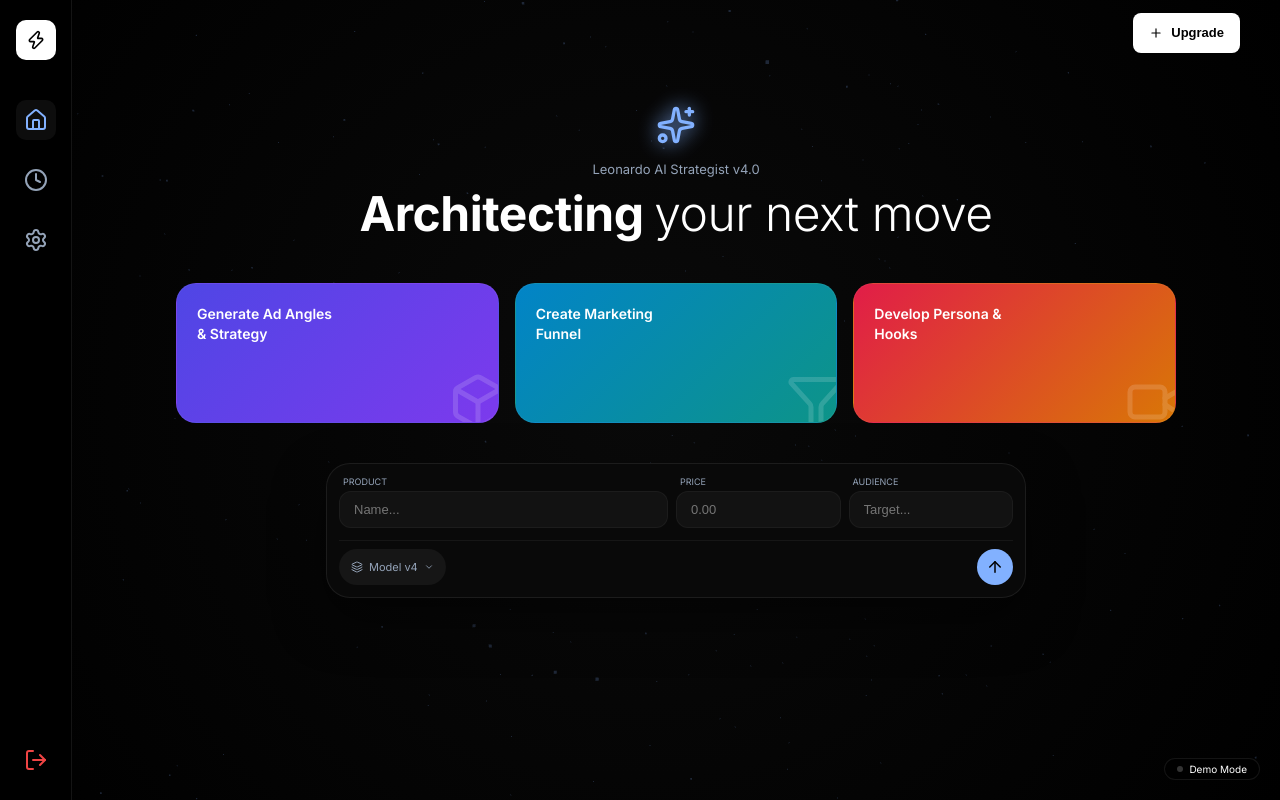
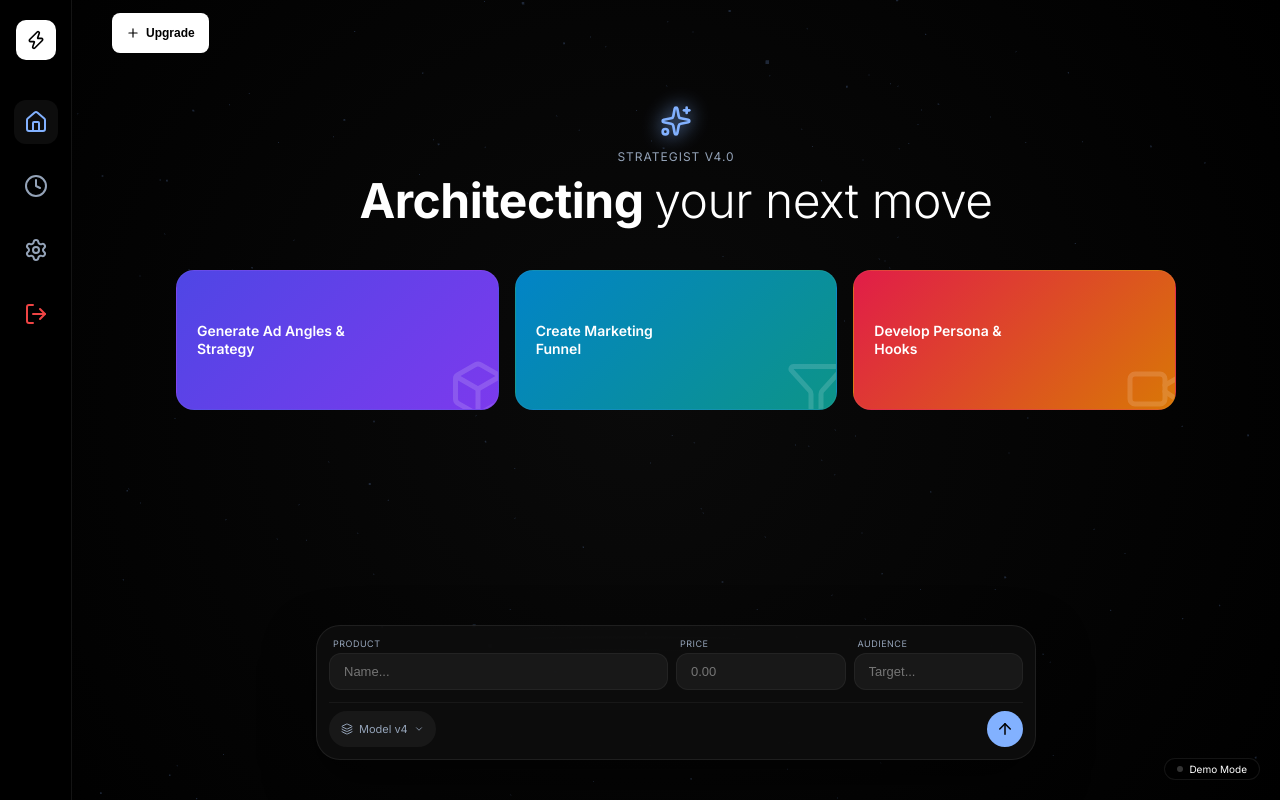
Before and after one commit to abdulwaarisinfo-dot/StrategistAI-Platform, a FastAPI app: page /page in a window 1280 px wide. Run offline with FastAPI, Linux system fonts and the light colour scheme.

Commit message:
Update page.html

```diff
--- a/templates/page.html
+++ b/templates/page.html
@@ -23,7 +23,12 @@
             --sidebar-width: 72px;
         }
 
-        * { box-sizing: border-box; margin: 0; padding: 0; }
+        * {
+            box-sizing: border-box;
+            margin: 0;
+            padding: 0;
+            -webkit-tap-highlight-color: transparent;
+        }
 
         body {
             background-color: var(--bg-dark);
@@ -50,13 +55,14 @@
         .sidebar {
             width: 100%;
             height: 64px;
-            background: var(--sidebar-bg);
-            border-bottom: 1px solid var(--border-color);
+            background: rgba(0,0,0,0.9);
+            backdrop-filter: blur(10px);
+            border-top: 1px solid var(--border-color);
             display: flex;
             flex-direction: row;
             align-items: center;
-            justify-content: space-between;
-            padding: 0 20px;
+            justify-content: space-around;
+            padding: 0 10px;
             z-index: 100;
         }
 
@@ -65,9 +71,10 @@
                 width: var(--sidebar-width);
                 height: 100vh;
                 flex-direction: column;
-                border-bottom: none;
+                border-top: none;
                 border-right: 1px solid var(--border-color);
                 padding: 20px 0;
+                justify-content: flex-start;
             }
         }
 
@@ -109,15 +116,15 @@
             background: none;
             border: none;
             cursor: pointer;
-            padding: 8px;
-            border-radius: 10px;
+            padding: 10px;
+            border-radius: 12px;
             transition: all 0.2s;
             display: flex;
             align-items: center;
             justify-content: center;
         }
 
-        .nav-item i { width: 20px; height: 20px; }
+        .nav-item i { width: 22px; height: 22px; }
 
         .nav-item:hover, .nav-item.active {
             color: #fff;
@@ -138,28 +145,33 @@
 
         /* Top Bar */
         .top-bar {
-            height: 64px;
+            height: 60px;
             display: flex;
-            justify-content: flex-end;
+            justify-content: space-between;
             align-items: center;
             padding: 0 20px;
+            background: rgba(0,0,0,0.3);
+            backdrop-filter: blur(5px);
         }
 
         @media (min-width: 768px) {
-            .top-bar { height: 72px; padding: 0 40px; }
+            .top-bar { height: 72px; padding: 0 40px; background: transparent; backdrop-filter: none; }
         }
+
+        .mobile-logo { display: flex; align-items: center; gap: 10px; }
+        @media (min-width: 768px) { .mobile-logo { display: none; } }
 
         .wallet-btn {
             background: #fff;
             color: #000;
             border: none;
-            padding: 8px 16px;
+            padding: 8px 14px;
             border-radius: 8px;
             font-weight: 600;
-            font-size: 13px;
+            font-size: 12px;
             display: flex;
             align-items: center;
-            gap: 8px;
+            gap: 6px;
             cursor: pointer;
         }
 
@@ -184,7 +198,6 @@
             flex-direction: column;
             align-items: center;
             justify-content: flex-start;
-            padding-bottom: 120px;
             max-width: 1000px;
             margin: 0 auto;
             width: 100%;
@@ -192,21 +205,23 @@
 
         .sparkle-icon {
             color: var(--accent-primary);
-            margin-bottom: 16px;
+            margin-bottom: 12px;
             filter: drop-shadow(0 0 10px var(--accent-primary));
         }
 
         .welcome-text {
             color: var(--text-dim);
-            font-size: 13px;
+            font-size: 12px;
             margin-bottom: 8px;
             text-align: center;
+            letter-spacing: 1px;
+            text-transform: uppercase;
         }
 
         .hero-title {
-            font-size: 28px;
+            font-size: 26px;
             font-weight: 700;
-            margin-bottom: 32px;
+            margin-bottom: 24px;
             letter-spacing: -0.5px;
             text-align: center;
             line-height: 1.2;
@@ -222,22 +237,22 @@
         .cards-grid {
             display: grid;
             grid-template-columns: 1fr;
-            gap: 16px;
+            gap: 12px;
             width: 100%;
-            margin-bottom: 40px;
+            margin-bottom: 30px;
         }
 
         @media (min-width: 640px) {
-            .cards-grid { grid-template-columns: repeat(3, 1fr); }
+            .cards-grid { grid-template-columns: repeat(3, 1fr); gap: 16px; }
         }
 
         .suggestion-card {
-            height: 120px;
-            border-radius: 20px;
+            min-height: 100px;
+            border-radius: 18px;
             padding: 20px;
             display: flex;
             flex-direction: column;
-            justify-content: flex-start;
+            justify-content: center;
             cursor: pointer;
             transition: transform 0.2s, box-shadow 0.2s;
             position: relative;
@@ -262,41 +277,39 @@
             font-size: 14px;
             font-weight: 600;
             color: #fff;
-            line-height: 1.4;
-            max-width: 140px;
+            line-height: 1.3;
+            max-width: 160px;
             z-index: 2;
         }
 
-        /* Input Dock - Sticky on Mobile */
+        /* Input Dock */
         .input-dock-container {
             width: 100%;
-            max-width: 700px;
+            max-width: 800px;
             position: fixed;
-            bottom: 20px;
+            bottom: 80px; /* Above mobile navbar */
             left: 50%;
             transform: translateX(-50%);
-            padding: 0 20px;
+            padding: 0 15px;
             z-index: 110;
         }
 
         @media (min-width: 768px) {
             .input-dock-container {
-                position: relative;
-                bottom: auto;
-                left: auto;
-                transform: none;
-                padding: 0;
+                position: absolute;
+                bottom: 40px;
+                padding: 0 40px;
             }
         }
 
         .input-dock {
             width: 100%;
-            background: rgba(10, 10, 10, 0.95);
+            background: rgba(15, 15, 15, 0.85);
             border: 1px solid var(--border-color);
             border-radius: 24px;
             padding: 12px;
-            backdrop-filter: blur(20px);
-            box-shadow: 0 20px 50px rgba(0,0,0,0.5);
+            backdrop-filter: blur(25px);
+            box-shadow: 0 20px 50px rgba(0,0,0,0.6);
         }
 
         .form-grid {
@@ -321,11 +334,12 @@
             text-transform: uppercase;
             color: var(--text-dim);
             padding-left: 4px;
+            letter-spacing: 0.5px;
         }
 
         .dock-input {
-            background: rgba(255, 255, 255, 0.04);
-            border: 1px solid rgba(255, 255, 255, 0.04);
+            background: rgba(255, 255, 255, 0.05);
+            border: 1px solid rgba(255, 255, 255, 0.05);
             border-radius: 12px;
             padding: 10px 14px;
             color: #fff;
@@ -455,8 +470,11 @@
         }
         @keyframes spin { to { transform: rotate(360deg); } }
 
-        /* Custom Scrollbar */
-        ::-webkit-scrollbar { width: 6px; }
+        /* Utility */
+        .hidden-mobile { display: none; }
+        @media (min-width: 768px) { .hidden-mobile { display: flex; } }
+
+        ::-webkit-scrollbar { width: 4px; }
         ::-webkit-scrollbar-track { background: transparent; }
         ::-webkit-scrollbar-thumb { background: var(--border-color); border-radius: 10px; }
     </style>
@@ -500,8 +522,8 @@
         <!-- Dashboard View -->
         <section id="strategy-view" class="view-section active">
             <div class="center-content">
-                <i data-lucide="sparkles" class="sparkle-icon" style="width: 40px; height: 40px;"></i>
-                <p class="welcome-text">Leonardo AI Strategist v4.0</p>
+                <i data-lucide="sparkles" class="sparkle-icon" style="width: 32px; height: 32px;"></i>
+                <p class="welcome-text">Strategist v4.0</p>
                 <h1 class="hero-title">Architecting <span>your next move</span></h1>
 
                 <div class="cards-grid">
@@ -682,7 +704,7 @@
                         `- Leverage psychological triggers centered on ROI for ${payload.target_audience}.\n` +
                         `- Utilize multi-channel retargeting based on price-point awareness.`;
                     resetSubmitButton();
-                }, 1000);
+                }, 1200);
             }
         };
 
@@ -699,6 +721,7 @@
             const renderer = new THREE.WebGLRenderer({ alpha: true, antialias: true });
 
             renderer.setSize(window.innerWidth, window.innerHeight);
+            renderer.setPixelRatio(Math.min(window.devicePixelRatio, 2)); // Performance optimization
             container.appendChild(renderer.domElement);
 
             const geo = new THREE.BufferGeometry();
```
Also changed, not shown: other parts of templates/page.html (+32 -25 lines).
